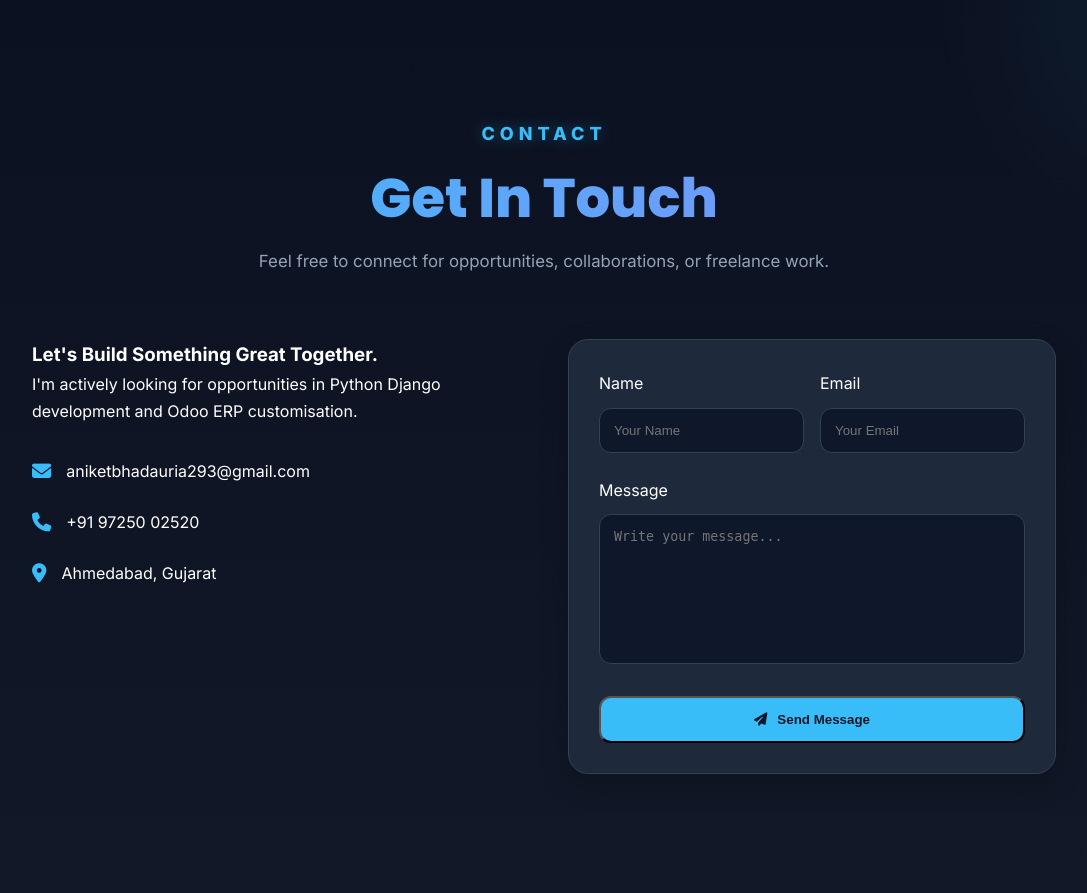
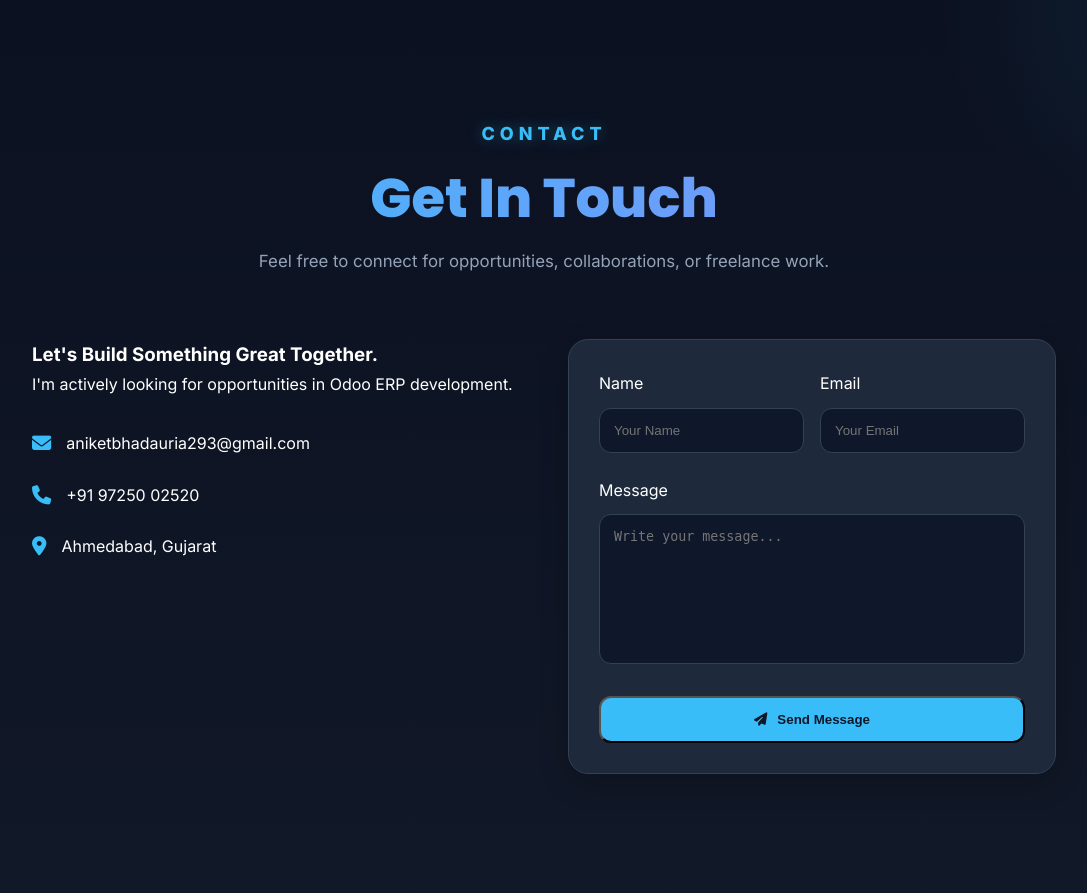
Before and after one commit to Aniket29032/django_portfolio, a Django app: page / in a window 1280 px wide. Shown: the part 4812-5705 px from the top of the page, without its empty margins (96-1183 px from the left). Run offline with Django 4.2, Linux system fonts and the light colour scheme; data comes from the database, SQL or seed files in the repository.

Commit message:
Update portfolio content for Odoo developer profile

```diff
--- a/core/templates/core/index.html
+++ b/core/templates/core/index.html
@@ -526,8 +526,7 @@
         </h3>
 
         <p>
-          I'm actively looking for opportunities in Python Django development
-          and Odoo ERP customisation.
+          I'm actively looking for opportunities in Odoo ERP development.
         </p>
 
         <div class="contact-details">
```
